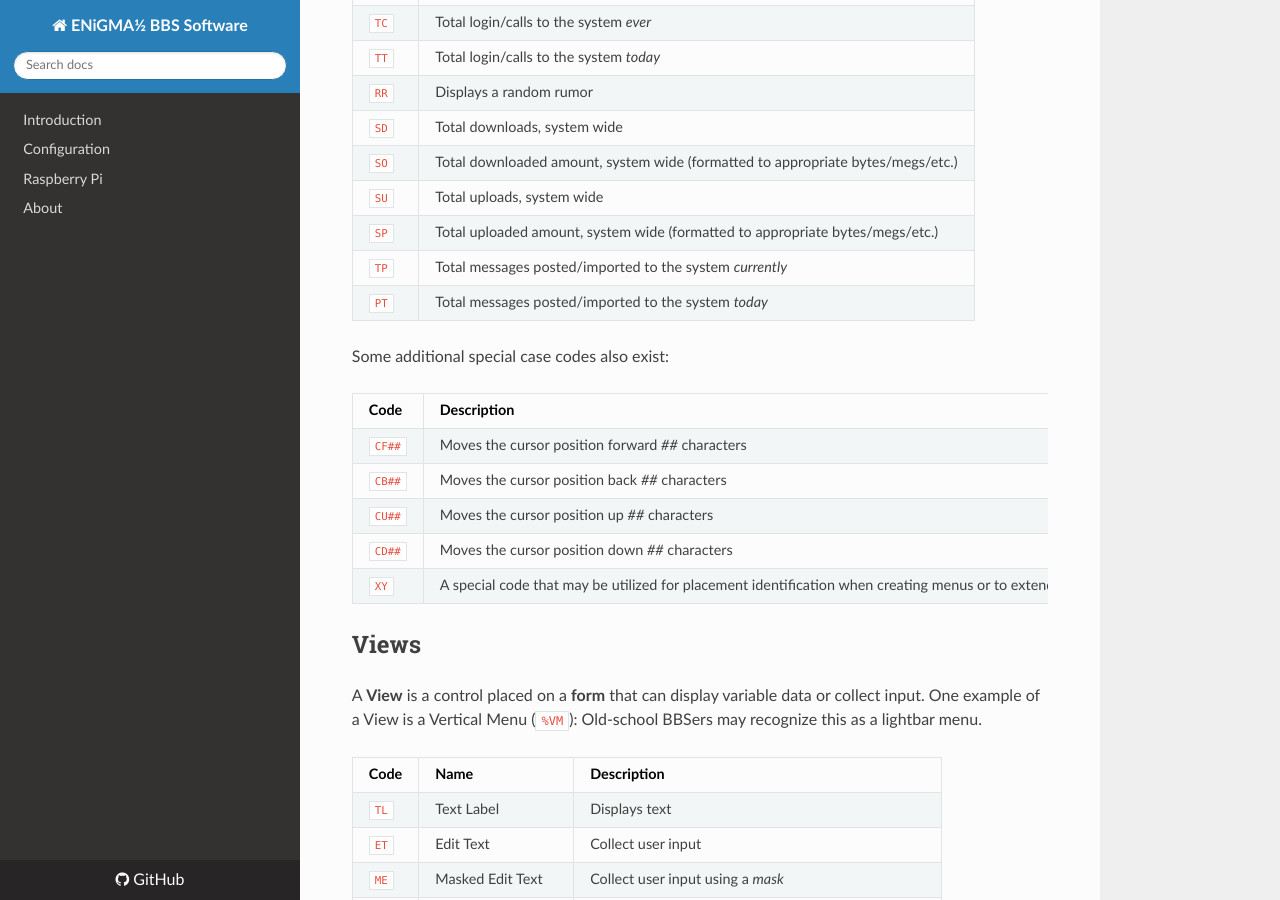
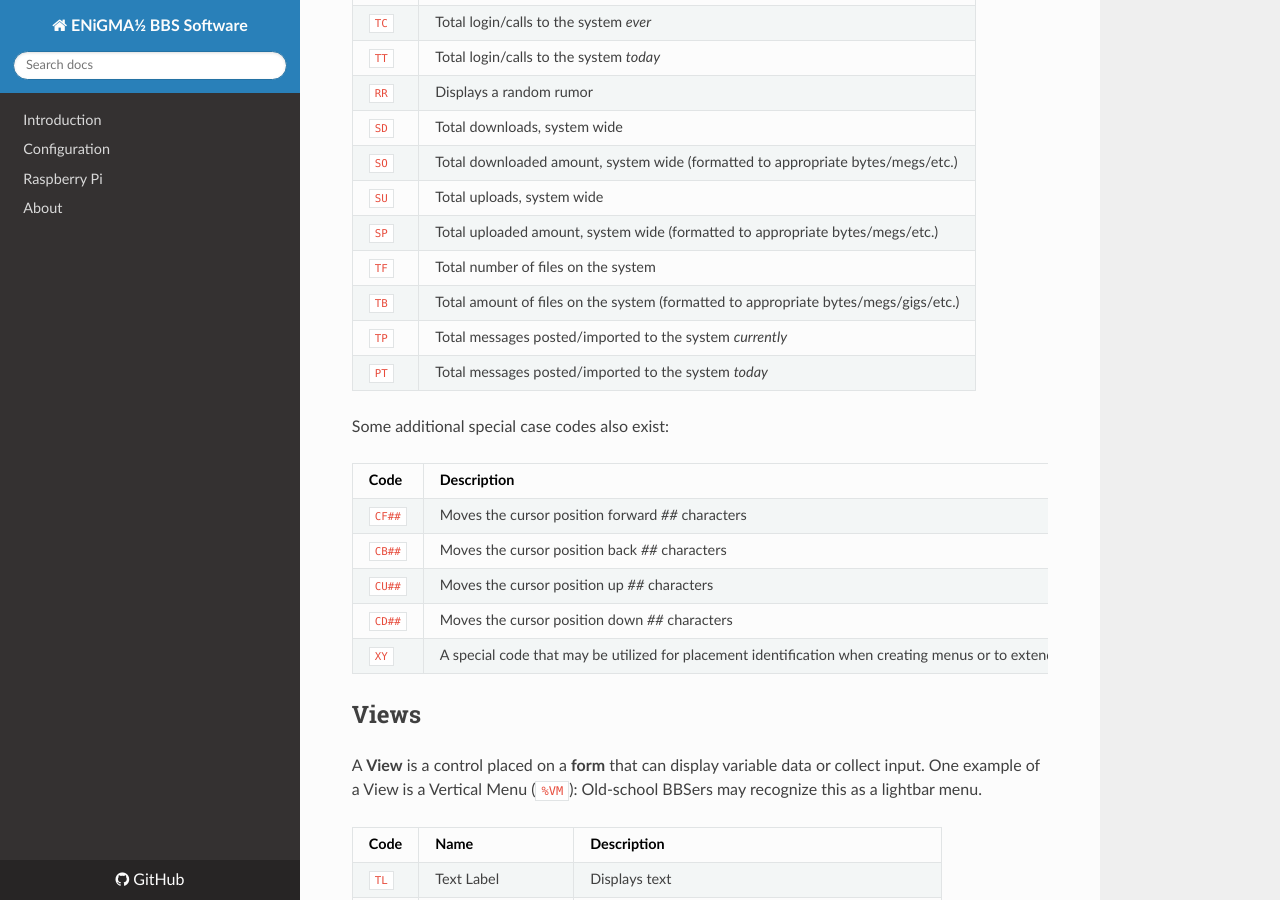
Before and after one commit to NuSkooler/enigma-bbs, an MkDocs documentation site: the page built from docs/art/mci.md, in a window 1280 px wide and 900 px high, scrolled down 2339 px. Built offline with MkDocs 1.6.1, drawn with Linux system fonts in a browser that asks for light colours; nearby versions of some CDN libraries; old or Windows-style settings are respelled for this version of MkDocs.

Commit message:
Add missing TF and TB MCI codes to docs

```diff
--- a/docs/art/mci.md
+++ b/docs/art/mci.md
@@ -76,6 +76,8 @@ for a full listing. Many codes attempt to pay homage to Oblivion/2, iNiQUiTY, et
 | `SO` | Total downloaded amount, system wide (formatted to appropriate bytes/megs/etc.) |
 | `SU` | Total uploads, system wide |
 | `SP` | Total uploaded amount, system wide (formatted to appropriate bytes/megs/etc.) |
+| `TF` | Total number of files on the system |
+| `TB` | Total amount of files on the system (formatted to appropriate bytes/megs/gigs/etc.) |
 | `TP` | Total messages posted/imported to the system *currently* |
 | `PT` | Total messages posted/imported to the system *today* |
 
```
